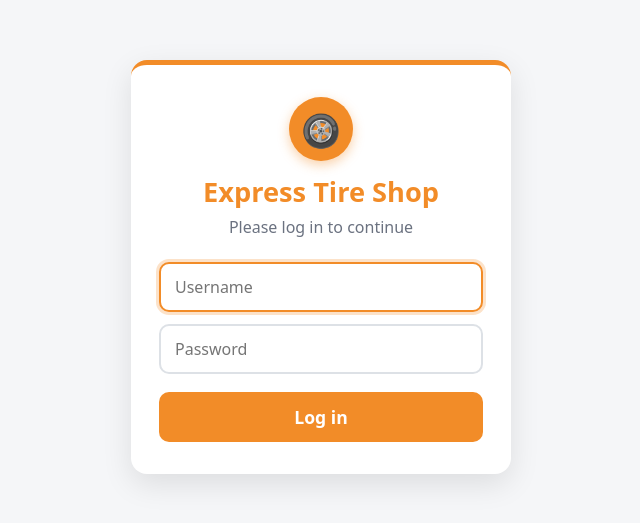
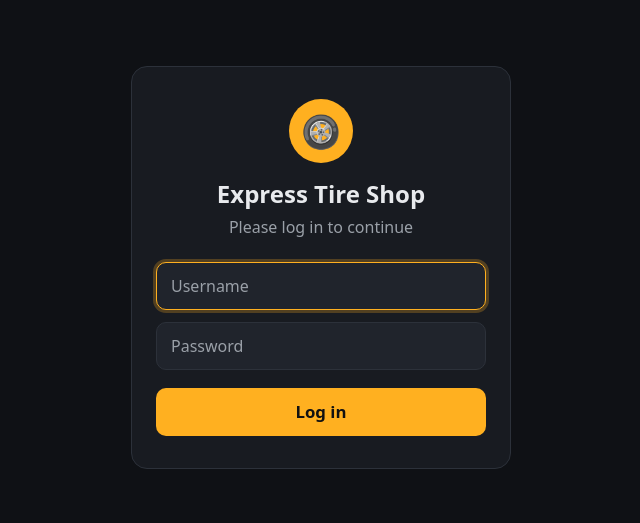
Before and after one commit to saadrageh0-ai/Express-Tire-Shop, a website: page views/login.html in a window 1280 px wide. Shown: the part 133-656 px from the top of the page, without its empty margins (319-959 px from the left). Drawn offline with Linux system fonts and the light colour scheme.

Commit message:
Dark login page to match the app
Co-Authored-By: Claude Opus 5.5 <noreply@anthropic.com>

```diff
--- a/views/login.html
+++ b/views/login.html
@@ -6,15 +6,21 @@
         <title>Log in - Express Tire Shop</title>
 
         <!-- The styles live here (not in style.css), because style.css is
-             behind the login guard and can't load before you log in. -->
+             behind the login guard and can't load before you log in.
+             Colors match the dark theme in public/style.css. -->
         <style>
             :root {
-                --dark: #1f2329;
-                --accent: #f28c28;
-                --light: #f5f6f8;
-                --border: #dde1e6;
-                --muted: #6b7280;
-                --danger: #c0392b;
+                color-scheme: dark;
+
+                --bg: #0f1115;
+                --panel: #181b21;
+                --panel-2: #20242c;
+                --border: #2c313a;
+                --text: #e8eaed;
+                --muted: #9aa0a8;
+                --accent: #ffb020;
+                --accent-text: #111;
+                --danger: #ff5c5c;
             }
 
             * {
@@ -28,19 +34,19 @@
                 align-items: center;
                 justify-content: center;
                 padding: 16px;
-                font-family: system-ui, sans-serif;
-                color: var(--dark);
-                background: var(--light);
+                font-family: system-ui, -apple-system, "Segoe UI", sans-serif;
+                font-size: 16px;
+                color: var(--text);
+                background: var(--bg);
             }
 
             .card {
                 width: 100%;
                 max-width: 380px;
-                padding: 32px 28px;
-                background: white;
+                padding: 32px 24px;
+                background: var(--panel);
+                border: 1px solid var(--border);
                 border-radius: 16px;
-                border-top: 5px solid var(--accent);
-                box-shadow: 0 10px 30px rgba(0, 0, 0, 0.1);
                 text-align: center;
                 animation: fadeIn 0.4s ease;
             }
@@ -48,19 +54,19 @@
             .logo {
                 width: 64px;
                 height: 64px;
-                margin: 0 auto 12px;
+                margin: 0 auto 14px;
                 display: grid;
                 place-items: center;
                 border-radius: 50%;
                 background: var(--accent);
                 font-size: 32px;
-                box-shadow: 0 4px 12px rgba(242, 140, 40, 0.4);
             }
 
             h1 {
                 margin: 0;
-                font-size: 1.7rem;
-                color: var(--accent);
+                font-size: 1.5rem;
+                font-weight: 800;
+                color: var(--text);
             }
 
             .subtitle {
@@ -74,46 +80,59 @@
                 gap: 12px;
             }
 
+            /* font-size 16px stops iPhones from zooming in */
             input {
                 width: 100%;
-                padding: 12px 14px;
-                border: 2px solid var(--border);
+                min-height: 48px;
+                padding: 0 14px;
+                border: 1px solid var(--border);
                 border-radius: 10px;
+                background: var(--panel-2);
+                color: var(--text);
                 font: inherit;
-                font-size: 1rem;
+                font-size: 16px;
                 transition: border-color 0.2s ease, box-shadow 0.2s ease;
+            }
+
+            input::placeholder {
+                color: var(--muted);
             }
 
             input:focus {
                 outline: none;
                 border-color: var(--accent);
-                box-shadow: 0 0 0 3px rgba(242, 140, 40, 0.25);
+                box-shadow: 0 0 0 3px rgba(255, 176, 32, 0.25);
             }
 
             button {
                 margin-top: 6px;
-                padding: 13px;
+                min-height: 48px;
                 border: none;
                 border-radius: 10px;
                 background: var(--accent);
-                color: white;
+                color: var(--accent-text);
                 font: inherit;
-                font-size: 1.1rem;
-                font-weight: 600;
+                font-size: 1.05rem;
+                font-weight: 700;
                 cursor: pointer;
-                transition: background-color 0.2s ease, transform 0.2s ease;
             }
 
-            button:hover {
-                background: var(--dark);
-                transform: translateY(-2px);
+            button:active {
+                transform: scale(0.98);
+                filter: brightness(0.9);
+            }
+
+            @media (hover: hover) {
+                button:hover {
+                    filter: brightness(1.1);
+                }
             }
 
             .error {
                 margin: 16px 0 0;
                 padding: 10px 12px;
                 border-radius: 10px;
-                background: #fdecea;
+                background: rgba(255, 92, 92, 0.12);
                 color: var(--danger);
                 font-weight: 600;
                 animation: shake 0.4s ease;
```
